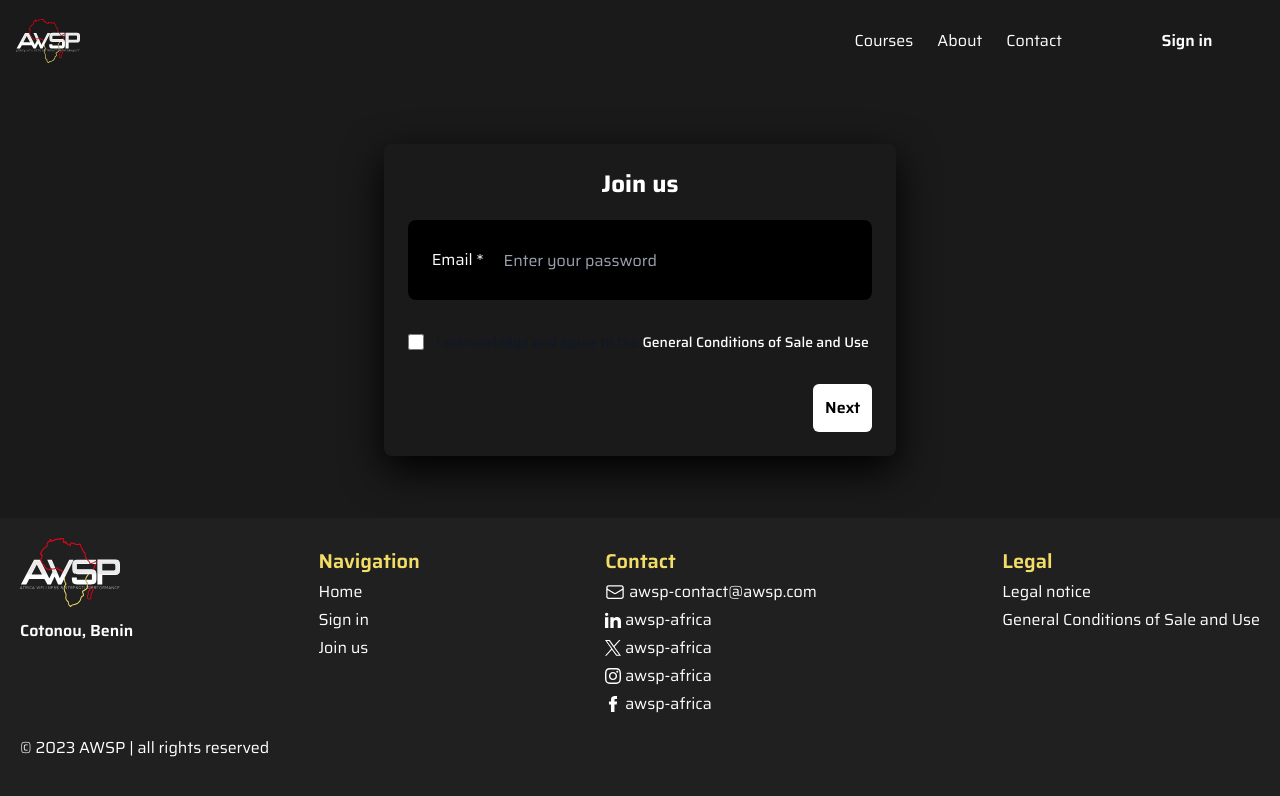
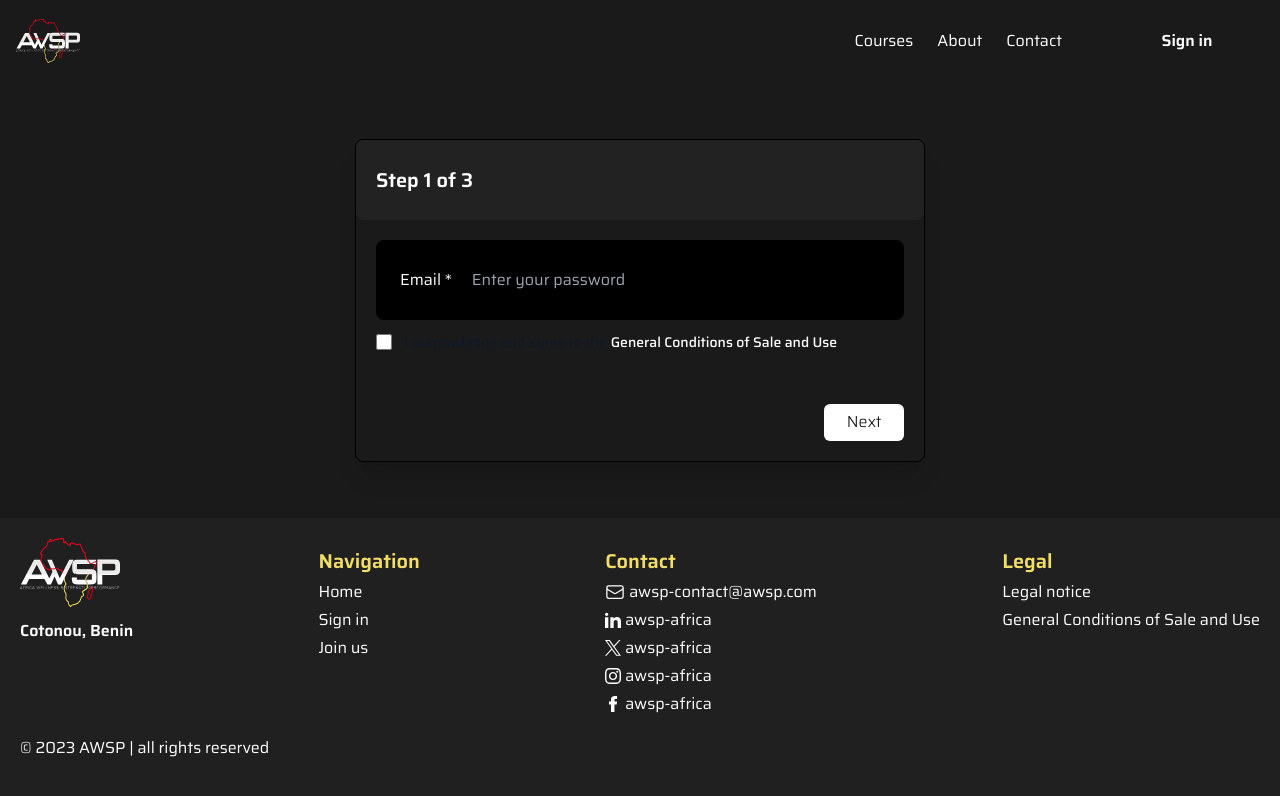
Before and after one commit to admin-tsi/awsp-africa-client, a Next.js app: page /Payment in a window 1280 px wide. Shown: the top 796 px of the page. Built offline with nearby package versions, Linux system fonts and the light colour scheme.

Commit message:
[Update ] Payment form process

```diff
--- a/src/components/EndPaymentForm.tsx
+++ b/src/components/EndPaymentForm.tsx
@@ -27,13 +27,7 @@ const EndPaymentForm = ({ isSuccess }: Props) => {
       animate={{ opacity: 1 }}
       transition={{ delay: 0.1, ease: easing, duration: 0.5 }}
       exit={{ opacity: 0 }}
-      className="h-fit w-full md:w-2/3 lg:w-fit rounded-lg bg-neutral border border-black shadow-xl m-5 lg:mx-0"
     >
-      <div className="h-[100px] bg-neutral3 rounded-lg flex justify-center items-center">
-        <span className="text-2xl lg:text-3xl font-semibold text-white">
-          {isSuccess ? 'Thanks !!!' : 'Oops !!!'}
-        </span>
-      </div>
       <motion.div
         initial={{ opacity: 0, y: 30 }}
         animate={{ opacity: 1, y: 0 }}
--- a/src/components/JoinForm.tsx
+++ b/src/components/JoinForm.tsx
@@ -3,15 +3,15 @@ import Input from './Input';
 import ProcessButton from './ProcessButton';
 import { AnimatePresence, motion } from 'framer-motion';
 
-type Props = {
-  onNext: () => void;
+type PaymentStep1 = {
+  Email: string;
 };
 
-const JoinForm = ({ onNext }: Props) => {
+type PaymentFormProps = PaymentStep1 & {
+  updateFields: (fields: Partial<PaymentStep1>) => void;
+};
+const JoinForm = ({ Email, updateFields }: PaymentFormProps) => {
   let easing = [0.6, -0.05, 0.01, 0.99];
-  const handleNextClick = () => {
-    onNext();
-  };
 
   return (
     <AnimatePresence>
@@ -20,11 +20,8 @@ const JoinForm = ({ onNext }: Props) => {
         animate={{ opacity: 1 }}
         transition={{ delay: 0.1, ease: easing, duration: 0.5 }}
         exit={{ opacity: 0 }}
-        className="h-fit w-fit space-y-5 flex flex-col items-center shadow-custom rounded-lg p-6 max-lg:m-5"
+        className="p-5"
       >
-        <span className="flex justify-center items-center text-white text-2xl font-bold">
-          Join us
-        </span>
         <motion.div
           initial={{ opacity: 0, y: 30 }}
           animate={{ opacity: 1, y: 0 }}
@@ -34,11 +31,15 @@ const JoinForm = ({ onNext }: Props) => {
           <span className="text-white flex justify-center items-center whitespace-nowrap p-3">
             Email *
           </span>
-          <Input
-            type="text"
+          <input
+            type="email"
             name="email"
             id="email"
             placeholder="Enter your password"
+            value={Email}
+            className="bg-black text-white h-14 w-full flex justify-center items-center rounded-lg px-2 outline-none shadow-md"
+            onChange={(e) => updateFields({ Email: e.target.value })}
+            required
           />
         </motion.div>
 
@@ -47,7 +48,7 @@ const JoinForm = ({ onNext }: Props) => {
           animate={{ opacity: 1, y: 0 }}
           transition={{ delay: 0.3, ease: easing, duration: 0.5 }}
         >
-          <div className="flex w-full items-center justify-between">
+          <div className="flex w-full items-center justify-start">
             <input
               id="default-checkbox"
               type="checkbox"
@@ -69,9 +70,6 @@ const JoinForm = ({ onNext }: Props) => {
             </label>
           </div>
         </motion.div>
-        <div className="w-full flex justify-end">
-          <ProcessButton onClick={handleNextClick} label="Next" />
-        </div>
       </motion.div>
     </AnimatePresence>
   );
--- a/src/components/PaymentForm.tsx
+++ b/src/components/PaymentForm.tsx
@@ -8,18 +8,28 @@ import Flag from '../../public/flag.svg';
 import Image from 'next/image';
 import { AnimatePresence, motion } from 'framer-motion';
 
-type Props = {
-  onNext: () => void;
+type PaymentStep2 = {
+  FullName: string;
+  Phone_Number: string;
+  Cart_Number: string;
+  Cvv: string;
 };
 
-const PaymentForm = ({ onNext }: Props) => {
+type PaymentFormProps = PaymentStep2 & {
+  updateFields: (fields: Partial<PaymentStep2>) => void;
+};
+
+const PaymentForm = ({
+  FullName,
+  Phone_Number,
+  Cart_Number,
+  Cvv,
+  updateFields,
+}: PaymentFormProps) => {
   let easing = [0.6, -0.05, 0.01, 0.99];
   const [activeButton, setActiveButton] = useState<number>(1);
   const handleButtonClick = (buttonIndex: number) => {
     setActiveButton(buttonIndex);
-  };
-  const handleNextClick = () => {
-    onNext();
   };
 
   return (
@@ -29,11 +39,7 @@ const PaymentForm = ({ onNext }: Props) => {
         animate={{ opacity: 1 }}
         transition={{ delay: 0.1, ease: easing, duration: 0.5 }}
         exit={{ opacity: 0 }}
-        className="h-fit w-[570px] rounded-lg bg-neutral border border-black shadow-xl m-5 lg:mx-0"
       >
-        <div className="h-[100px] bg-neutral3 rounded-lg flex justify-center items-center">
-          <span className="text-3xl font-semibold text-white">Join us</span>
-        </div>
         <div className="p-8 flex flex-col space-y-8 ">
           <motion.div
             initial={{ opacity: 0, y: 30 }}
@@ -55,7 +61,7 @@ const PaymentForm = ({ onNext }: Props) => {
                   alt="MTN Mobile Money logo"
                   width={16}
                   height={25}
-                  className='max-md:hidden'
+                  className="max-md:hidden"
                 />
                 <span className="text-white font-semibold">Mobile Money</span>
               </div>
@@ -69,7 +75,13 @@ const PaymentForm = ({ onNext }: Props) => {
               onClick={() => handleButtonClick(2)}
             >
               <div className="flex h-[98%] flex-col justify-center items-start p-5 space-y-2 rounded-lg bg-white dark:bg-black w-[99%]">
-                <Image src={Cart} alt="Bank cart logo" width={25} height={25} className='max-md:hidden'/>
+                <Image
+                  src={Cart}
+                  alt="Bank cart logo"
+                  width={25}
+                  height={25}
+                  className="max-md:hidden"
+                />
                 <span className="text-white font-semibold">Card</span>
               </div>
             </button>
@@ -86,11 +98,15 @@ const PaymentForm = ({ onNext }: Props) => {
                 <span className="text-white absolute left-[13px] top-[-11px] w-full md:w-[30%] font-semibold flex justify-start items-center px-3">
                   Fullname *
                 </span>
-                <Input
+                <input
                   type="text"
                   name="fullName"
                   id="fullName"
                   placeholder="John Doe"
+                  value={FullName}
+                  className="bg-black text-white h-14 w-full flex justify-center items-center rounded-lg px-2 outline-none shadow-md"
+                  onChange={(e) => updateFields({ FullName: e.target.value })}
+                  required
                 />
               </motion.div>
               <motion.div
@@ -110,11 +126,16 @@ const PaymentForm = ({ onNext }: Props) => {
                     width={25}
                   />
                 </span>
-                <Input
-                  type="text"
+                <input
+                  type="tel"
                   name="phone_number"
                   id="phone_number"
                   placeholder="96000000"
+                  value={Phone_Number}
+                  className="bg-black text-white h-14 w-full flex justify-center items-center rounded-lg px-2 outline-none shadow-md"
+                  onChange={(e) =>
+                    updateFields({ Phone_Number: e.target.value })
+                  }
                 />
               </motion.div>
             </>
@@ -138,11 +159,16 @@ const PaymentForm = ({ onNext }: Props) => {
                   width={110}
                   className="absolute right-2 bottom-[27px]"
                 />
-                <Input
-                  type="text"
+                <input
+                  type="number"
                   name="cardNumber"
                   id="cardNumber"
                   placeholder="1234 5678 9012 3456"
+                  className="bg-black text-white h-14 w-full flex justify-center items-center rounded-lg px-2 outline-none shadow-md"
+                  onChange={(e) =>
+                    updateFields({ Cart_Number: e.target.value })
+                  }
+                  required
                 />
               </motion.div>
               <motion.div
@@ -154,33 +180,18 @@ const PaymentForm = ({ onNext }: Props) => {
                 <span className="text-white absolute left-[13px] top-[-11px] w-[30%] font-semibold flex justify-start items-center px-3">
                   CVV *
                 </span>
-                <Input type="text" name="cvv" id="cvv" placeholder="123" />
+                <input
+                  type="text"
+                  name="cvv"
+                  id="cvv"
+                  placeholder="123"
+                  className="bg-black text-white h-14 w-full flex justify-center items-center rounded-lg px-2 outline-none shadow-md"
+                  onChange={(e) => updateFields({ Cvv: e.target.value })}
+                  required
+                />
               </motion.div>
             </>
           )}
-
-          <div className="w-full h-fit flex justify-end items-center">
-            <motion.div
-              initial={{ opacity: 0 }}
-              animate={{ opacity: 1 }}
-              transition={{ delay: 0.4, ease: easing, duration: 0.5 }}
-              className="w-[250px] h-[60px] relative"
-            >
-              <button
-                className="w-full h-full bg-white rounded-lg font-semibold"
-                onClick={handleNextClick}
-              >
-                Pay 125 340 XOF
-              </button>
-              <Image
-                src={Kkiapye}
-                alt="Kkiapay logo"
-                height={15}
-                width={110}
-                className="absolute right-0 bottom-0"
-              />
-            </motion.div>
-          </div>
         </div>
       </motion.div>
     </AnimatePresence>
--- a/src/components/UserRegisterStep2.tsx
+++ b/src/components/UserRegisterStep2.tsx
@@ -1,6 +1,5 @@
 import React from 'react';
 import { AnimatePresence, motion } from 'framer-motion';
-import Input from './Input';
 
 type Userdatas2 = {
   birth: string;
--- /dev/null
+++ b/src/config/usePaymentForm.ts
@@ -0,0 +1,35 @@
+import { ReactElement, useState } from "react"
+
+export function usePaymentForm(steps: ReactElement[]) {
+  const [currentStepIndex, setCurrentStepIndex] = useState(0)
+
+  function next() {
+    setCurrentStepIndex(i => {
+      if (i >= steps.length - 1) return i
+      return i + 1
+    })
+  }
+
+  function back() {
+    setCurrentStepIndex(i => {
+      if (i <= 0) return i
+      return i - 1
+    })
+  }
+
+  function goTo(index: number) {
+    setCurrentStepIndex(index)
+  }
+
+  return {
+    currentStepIndex,
+    step: steps[currentStepIndex],
+    steps,
+    isFirstStep: currentStepIndex === 0,
+    isLastStep: currentStepIndex === steps.length - 2,
+    isEnd: currentStepIndex === steps.length - 1,
+    goTo,
+    next,
+    back,
+  }
+}
--- a/src/pages/Payment/index.tsx
+++ b/src/pages/Payment/index.tsx
@@ -1,30 +1,131 @@
-import React, { useState } from 'react';
+/* eslint-disable */
+import React, { FormEvent, useState } from 'react';
 import Navbar from '@/components/Navbar';
 import JoinForm from '@/components/JoinForm';
 import PaymentForm from '@/components/PaymentForm';
 import EndPaymentForm from '@/components/EndPaymentForm';
 import Footer from '@/components/Footer';
+import { usePaymentForm } from '@/config/usePaymentForm';
+import Image from 'next/image';
+import { motion } from 'framer-motion';
+import Kkiapye from '../../../public/kkiapay.svg';
 
 export default function Index() {
-  const [currentStep, setCurrentStep] = useState(1);
-  const [isSuccess, setIsSuccess] = useState(false);
-
-  const handleNext = () => {
-    setCurrentStep((prevStep) => prevStep + 1);
+  type FormData = {
+    Email: string;
+    FullName: string;
+    Phone_Number: string;
+    Cart_Number: string;
+    Cvv: string;
+    isSuccess: boolean;
   };
 
-  const handlePaymentSuccess = () => {
-    setIsSuccess(false);
-    setCurrentStep((prevStep) => prevStep + 1);
+  const initialData: FormData = {
+    Email: '',
+    FullName: '',
+    Phone_Number: '',
+    Cart_Number: '',
+    Cvv: '',
+    isSuccess: false,
   };
+
+  let easing = [0.6, -0.05, 0.01, 0.99];
+  const [data, setData] = useState<FormData>(initialData);
+
+  function updateFields(fields: Partial<FormData>) {
+    setData((prev) => ({ ...prev, ...fields }));
+  }
+
+  const {
+    steps,
+    currentStepIndex,
+    step,
+    isFirstStep,
+    isLastStep,
+    isEnd,
+    back,
+    next,
+  } = usePaymentForm([
+    <JoinForm {...data} updateFields={updateFields} />,
+    <PaymentForm {...data} updateFields={updateFields} />,
+    <EndPaymentForm isSuccess={data.isSuccess} />,
+  ]);
+
+  function onSubmit(e: FormEvent) {
+    e.preventDefault();
+
+    if (!isLastStep) {
+      return next();
+    }
+
+    setData((prev) => ({ ...prev, isSuccess: true }));
+
+    console.log('Final Data:', data);
+    setTimeout(() => {
+      next();
+    }, 1000);
+  }
 
   return (
     <div className="flex flex-col h-screen">
       <Navbar />
       <div className="flex-1 flex justify-center items-center bg-neutral">
-        {currentStep === 1 && <JoinForm onNext={handleNext} />}
-        {currentStep === 2 && <PaymentForm onNext={handlePaymentSuccess} />}
-        {currentStep === 3 && <EndPaymentForm isSuccess={isSuccess} />}
+        <div className="h-fit w-[570px] rounded-lg bg-neutral border border-black shadow-xl m-5 lg:mx-0">
+          <form onSubmit={onSubmit}>
+            <div className="h-[80px] bg-[#222222] rounded-lg flex justify-start items-center p-5">
+              <span className="text-xl font-semibold text-white">
+                Step {currentStepIndex + 1} of {steps.length}
+              </span>
+            </div>
+            {step}
+            {!isEnd && (
+              <div className="w-full flex justify-end items-center p-5">
+                <div className="flex space-x-2">
+                  {!isFirstStep && !isLastStep ? (
+                    <button
+                      onClick={back}
+                      type="button"
+                      className="w-[80px] h-[37px] bg-white rounded-md font-[300] hover:font-semibold"
+                    >
+                      Back
+                    </button>
+                  ) : null}
+                  {isLastStep ? (
+                    <div className="w-full h-fit flex justify-end items-center">
+                      <motion.div
+                        initial={{ opacity: 0 }}
+                        animate={{ opacity: 1 }}
+                        transition={{ delay: 0.4, ease: easing, duration: 0.5 }}
+                        className="w-[250px] h-[60px] relative"
+                      >
+                        <button
+                          type="submit"
+                          className="w-full h-full bg-white rounded-lg font-semibold"
+                        >
+                          Pay 125 340 XOF
+                        </button>
+                        <Image
+                          src={Kkiapye}
+                          alt="Kkiapay logo"
+                          height={15}
+                          width={110}
+                          className="absolute right-0 bottom-0"
+                        />
+                      </motion.div>
+                    </div>
+                  ) : (
+                    <button
+                      className="w-[80px] h-[37px] bg-white rounded-md font-[300] hover:font-semibold"
+                      type="submit"
+                    >
+                      Next
+                    </button>
+                  )}
+                </div>
+              </div>
+            )}
+          </form>
+        </div>
       </div>
       <Footer />
     </div>
```
